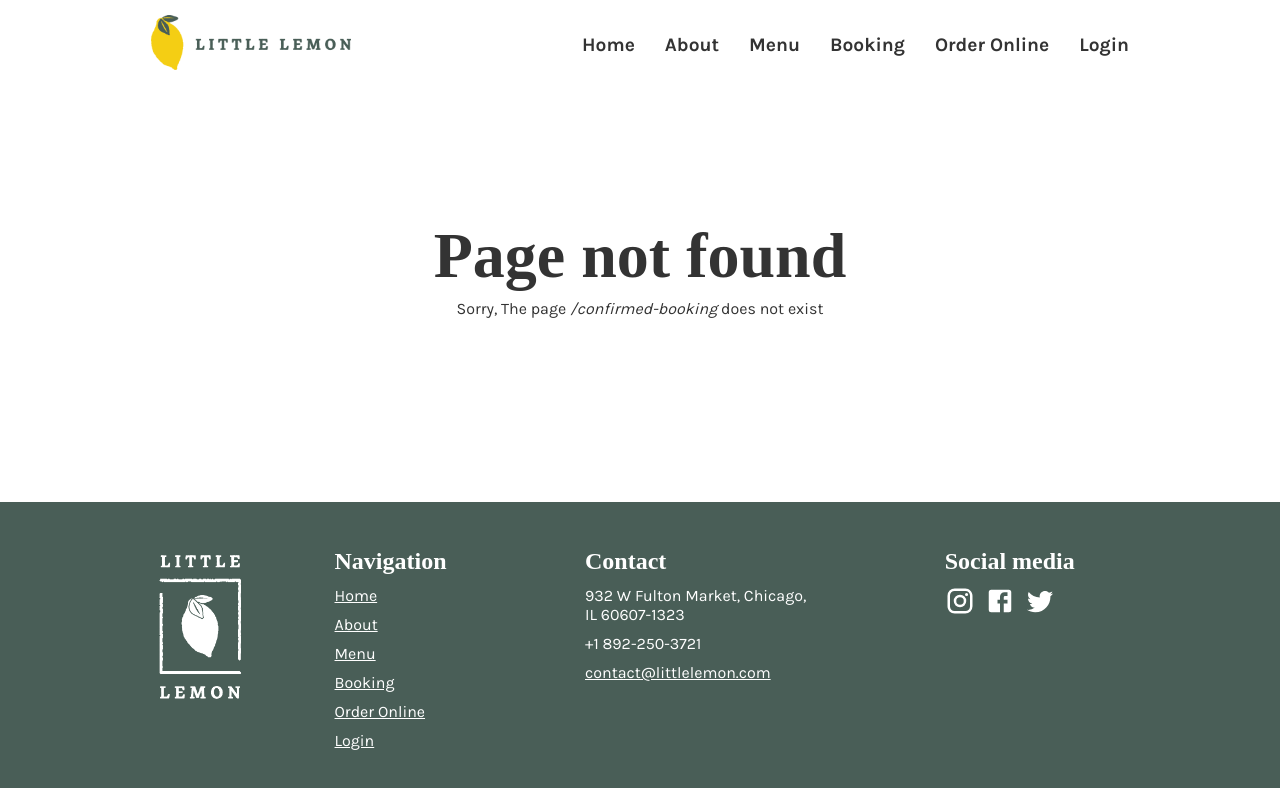
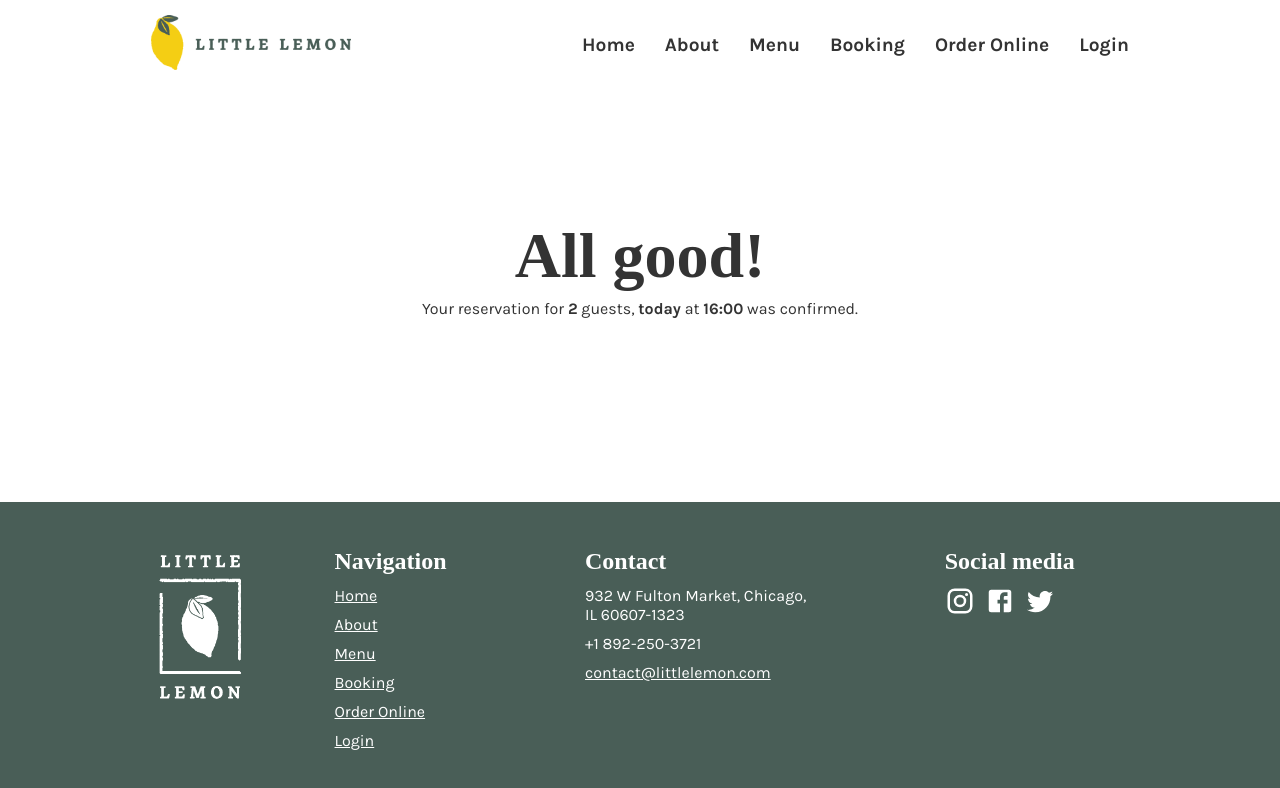
Before and after one commit to geoffrey-coursera/front-end-capstone-project, a React (Create React App) app: page /confirmed-booking in a window 1280 px wide. Shown: the top 788 px of the page. Built offline with nearby package versions, Linux system fonts and the light colour scheme; a web font is replaced by a local one.

Commit message:
feat: add confirmation page

```diff
--- a/src/App.jsx
+++ b/src/App.jsx
@@ -1,10 +1,12 @@
-import { useReducer } from 'react';
+import { useReducer, useState } from 'react';
+import { getISODate } from 'availableTimes';
 
 import HeaderNav from 'Sections/HeaderNav';
 import Footer from 'Sections/Footer';
 
 import Home from 'Pages/Home';
 import Booking from 'Pages/Booking';
+import ConfirmedBooking from 'Pages/ConfirmedBooking';
 import Error from 'Pages/Error';
 
 import { BrowserRouter, Routes, Route } from "react-router-dom";
@@ -29,18 +31,34 @@ const updateTimes = (state, { type, payload }) => {
 const initialTimes = initializeTimes(new Date(), true);
 
 const App = () => {
+    const currentDate = getISODate(new Date());
+
+    const [date, setDate] = useState(currentDate);
+    const [guests, setGuests] = useState(2);
     const [timeSlots, dispatch] = useReducer(updateTimes, {
         availableSlots: initialTimes,
         selectedSlot: initialTimes[0]
     });
-    const timeProps = { timeSlots, dispatch, fetchTimes: fetchAPI };
+
+    const bookingFormProps = {
+        timeSlots, dispatch, fetchTimes: fetchAPI,
+        date, currentDate, setDate,
+        guests, setGuests
+    };
+
+    const confirmedBookingProps = {
+        time: timeSlots.selectedSlot,
+        date, currentDate,
+        guests
+    };
 
     return (
         <BrowserRouter>
             <HeaderNav/>
             <Routes>
                 <Route path="/" element={<Home />} />
-                <Route path="/booking" element={<Booking { ...timeProps }/>} />
+                <Route path="/booking" element={<Booking { ...bookingFormProps }/>} />
+                <Route path="/confirmed-booking" element={<ConfirmedBooking { ...confirmedBookingProps }/>} />
                 <Route path="*" element={<Error />} />
             </Routes>
             <Footer/>
--- a/src/Pages/Booking/BookingForm.jsx
+++ b/src/Pages/Booking/BookingForm.jsx
@@ -1,16 +1,15 @@
-import { useEffect, useState } from 'react';
-import { getISODate } from 'availableTimes';
+import { useEffect } from 'react';
 
 import './BookingForm.scss';
 
 export { BookingForm as default };
 
-const BookingForm = ({ timeSlots, dispatch, fetchTimes }) => {
-    const currentDate = getISODate(new Date());
-
-    const [date, setDate] = useState(currentDate);
+const BookingForm = ({
+    timeSlots, dispatch, fetchTimes,
+    date, currentDate, setDate,
+    guests, setGuests
+}) => {
     const { availableSlots, selectedSlot } = timeSlots;
-    const [guests, setGuests] = useState(2);
 
     const update = setter => e => setter(e.target.value);
 
--- /dev/null
+++ b/src/Pages/ConfirmedBooking/ConfirmedBooking.scss
@@ -0,0 +1,9 @@
+#ConfirmedBooking {
+    display:grid;
+    grid-column: start / end;
+    margin-inline: auto;
+    margin-block: var(--spacing-l) var(--spacing-xl);
+    align-content: center;
+    text-align: center;
+    gap: var(--spacing-s)
+}
--- /dev/null
+++ b/src/Pages/ConfirmedBooking/index.jsx
@@ -0,0 +1,26 @@
+import './ConfirmedBooking.scss';
+
+export { Booking as default };
+
+const Booking = ({ guests, date, currentDate, time }) => {
+    const guestText = guests > 1
+        ? <><strong>{guests}</strong> guests</>
+        : <><strong>1</strong> guest</>;
+    const dateText = date === currentDate
+        ? 'today'
+        : new Date(date).toLocaleDateString('en-GB', dateFormat)
+    return (
+        <main id="ConfirmedBooking">
+            <h1>All good!</h1>
+            <p>Your reservation for {guestText}, <strong>{dateText}</strong> at <strong>{time}</strong> was confirmed.
+            </p>
+        </main>
+    )
+}
+
+const dateFormat = {
+    month: 'long',
+    day: 'numeric',
+    weekday: 'long',
+    year:'numeric'
+}
```
